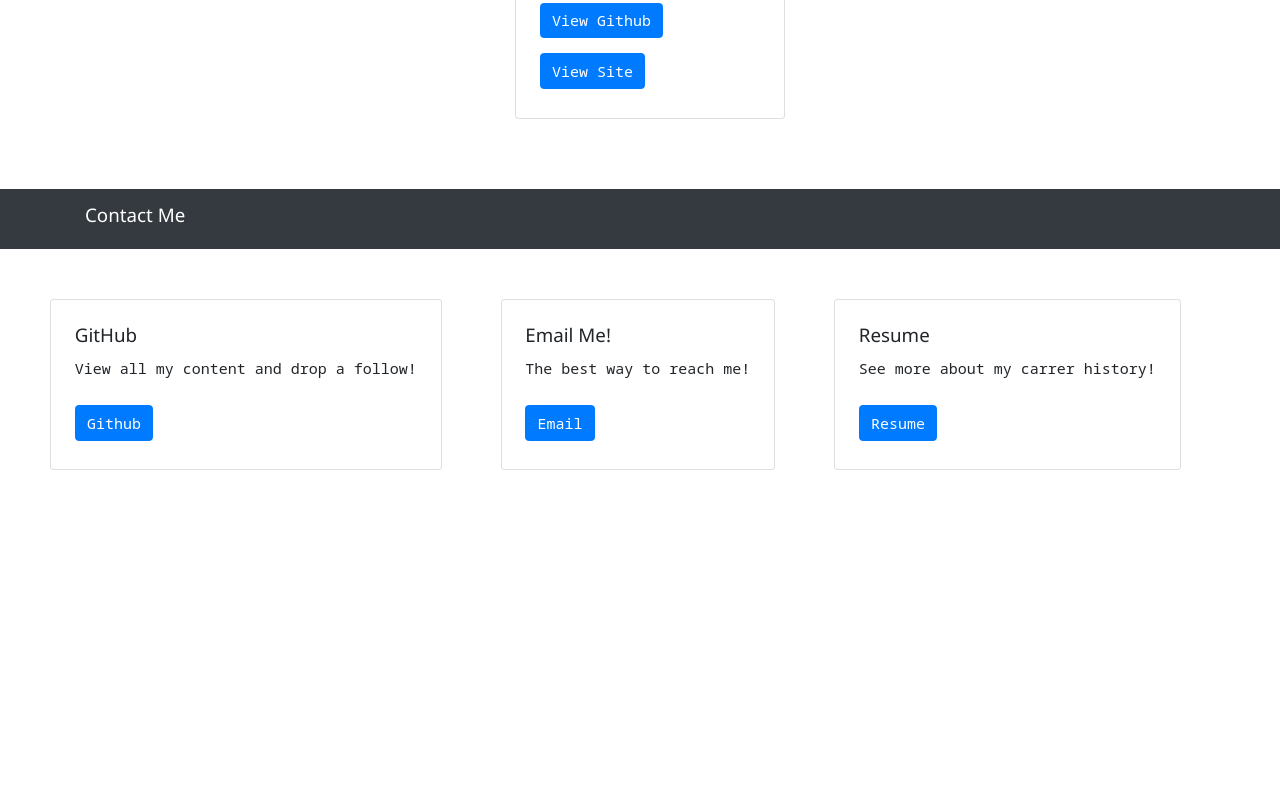
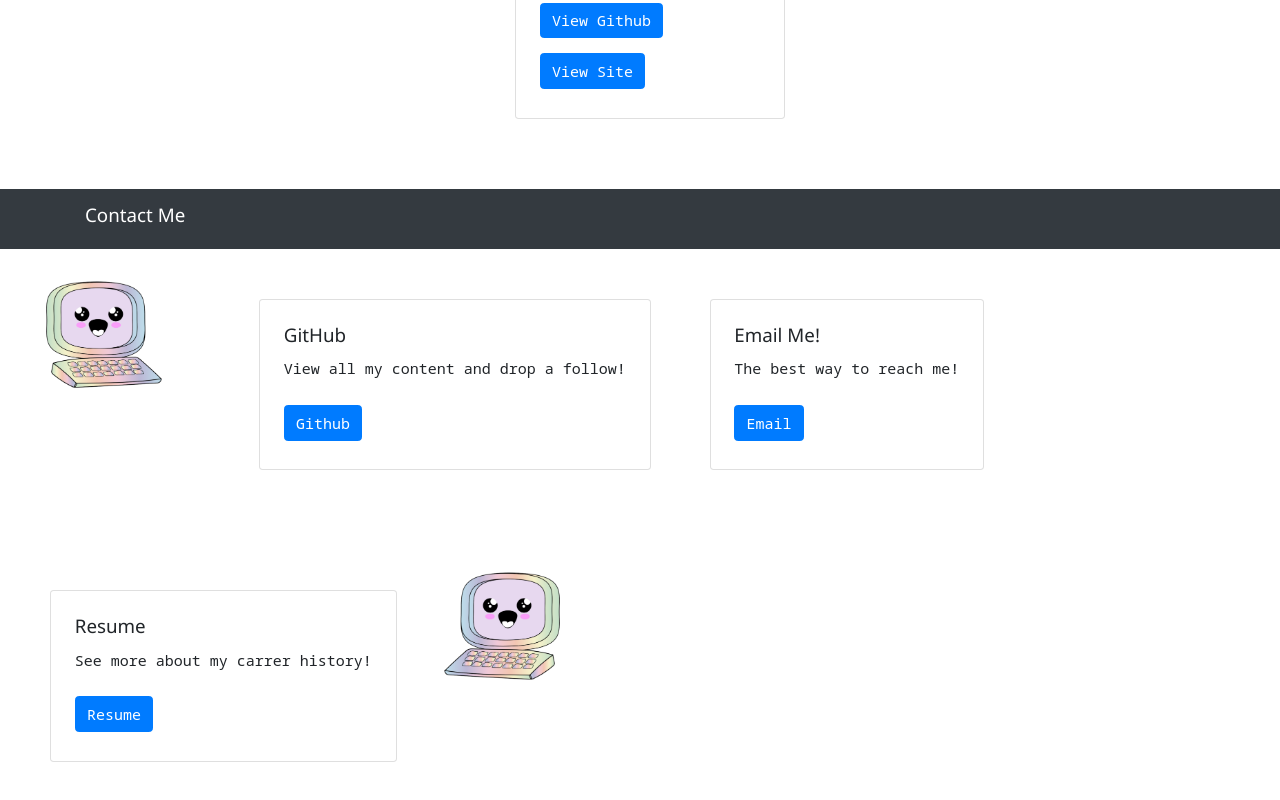
Before and after one commit to hannahhue/Portfolio, a plain HTML site: page index.html in a window 1280 px wide. Shown: the part 2570-3370 px from the top of the page. Before the commit the page ends 3110 px from the top, so only its background shows below. Drawn offline with nearby package versions, Linux system fonts and the light colour scheme.

Commit message:
cute side pics

```diff
--- a/assets/style.css
+++ b/assets/style.css
@@ -85,3 +85,9 @@
     margin-top: 10px;
     margin-bottom: 5px;
 }
+
+/* ocntact stuuf */
+.card-imgside {
+    width: 200px;
+
+}
--- a/index.html
+++ b/index.html
@@ -179,7 +179,7 @@
             <h2 id="contactbar"class="navbar-brand" href="#">Contact Me</h2>
             </div>
         </nav>
-        <div>
+            <img src="assets/images/cutecompinv.png" class="card-imgside" alt="codequiz">
         <div class="card">
             <div class="card-body">
               <h5 class="card-title">GitHub</h5>
@@ -201,6 +201,8 @@
               <a href="https://docs.google.com/document/d/10QxRcaCF4XN1ee-ewosbendNGBNQZgDD6SGR37eUp24/edit?usp=sharing" class="btn btn-primary">Resume</a>
             </div>
         </div>
+    </div>
+        <img src="assets/images/cutecomp.png" class="card-imgside" alt="codequiz">
     <section>
 </body>
 </html>
```
Also changed, not shown: assets/images/cutecomp.png (added), assets/images/cutecompinv.png (added), assets/images/pfp2.jpg (deleted).
